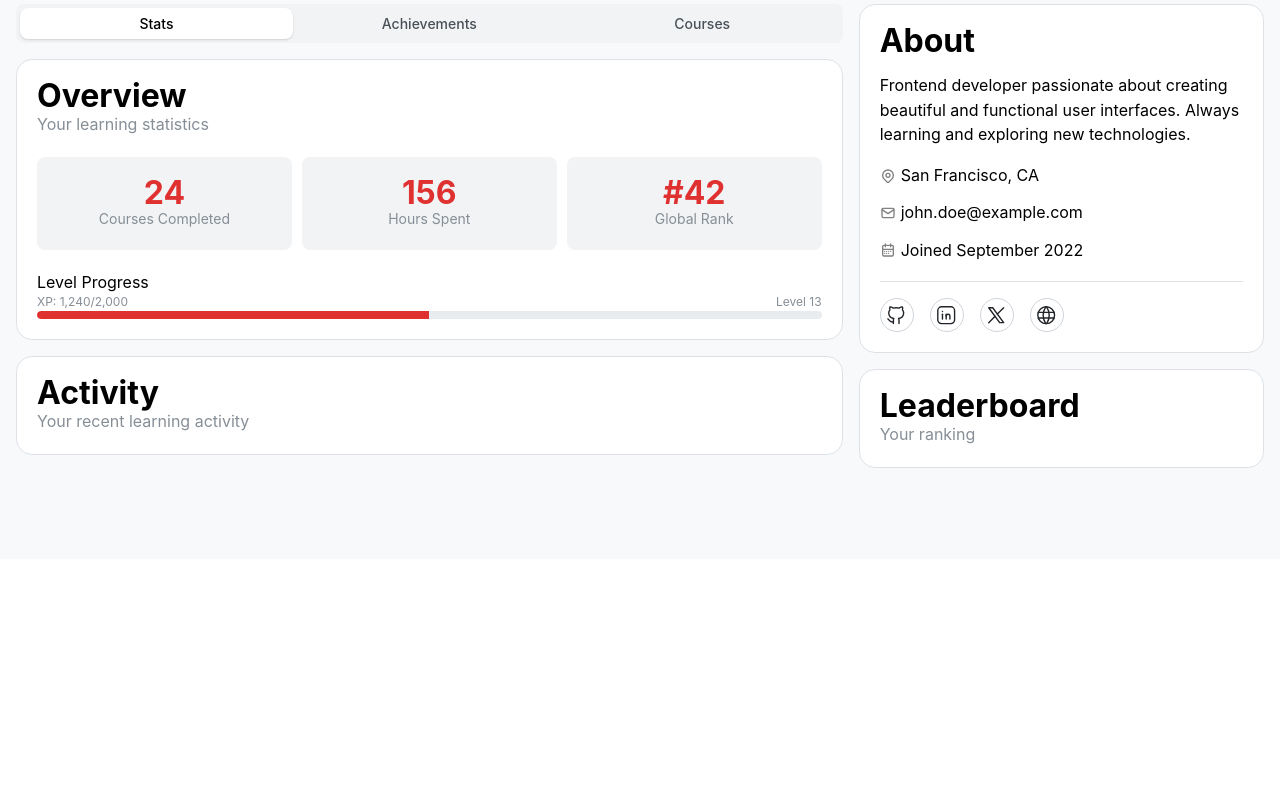
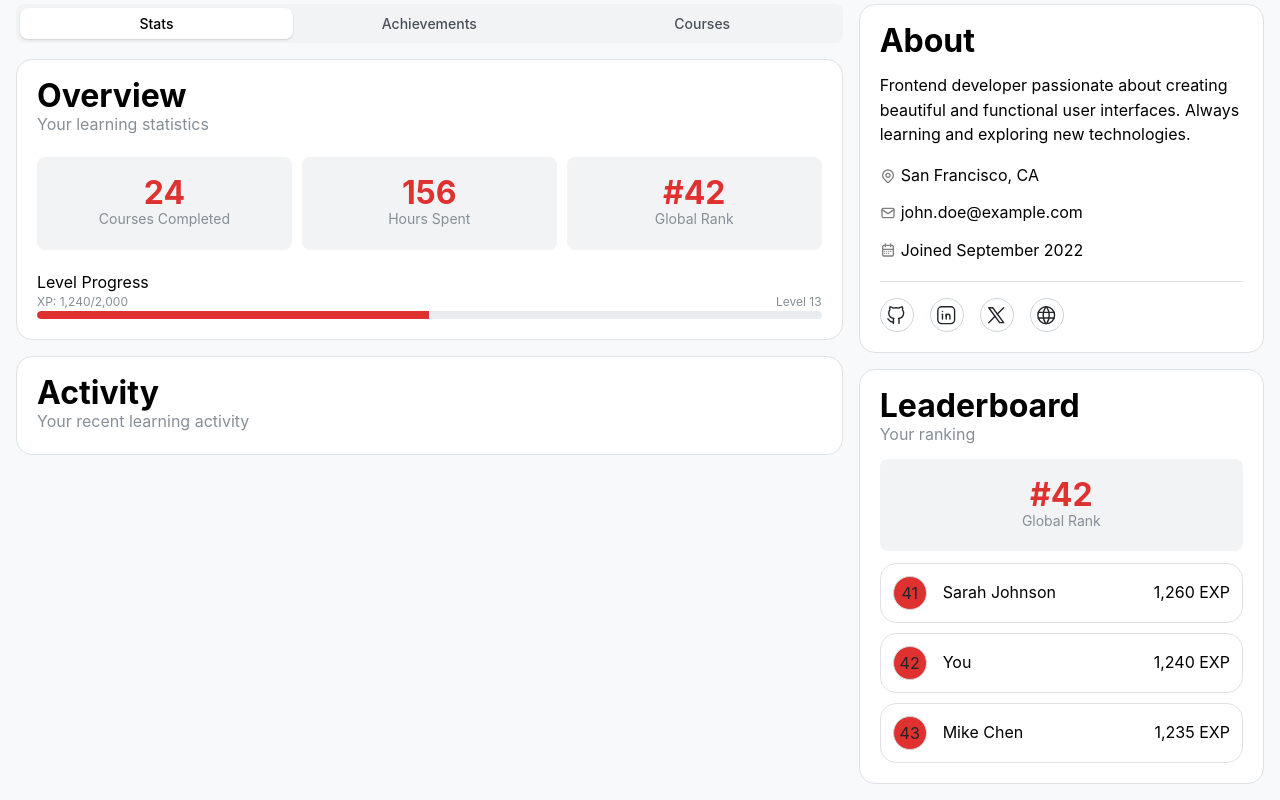
Before and after one commit to chickzilla/intania-hackathon, a Next.js app in the folder web/: page /profile in a window 1280 px wide. Shown: the part 241-1041 px from the top of the page. Before the commit the page ends 800 px from the top, so only its background shows below. Built offline with nearby package versions, Linux system fonts and the light colour scheme.

Commit message:
feat: add leaderboard

```diff
--- a/web/src/app/(authenticated)/profile/page.tsx
+++ b/web/src/app/(authenticated)/profile/page.tsx
@@ -16,6 +16,8 @@ import {
   Box,
   ActionIcon,
   Divider,
+  useComputedColorScheme,
+  ThemeIcon,
 } from "@mantine/core";
 import {
   IconBrandGithub,
@@ -30,7 +32,7 @@ import { useState } from "react";
 
 const ProfilePage = () => {
   const [activeTab, setActiveTab] = useState("Stats");
-
+  const darkMode = useComputedColorScheme() === "dark";
   return (
     <Stack>
       <Paper bg="red.8" radius="md" p="xl">
@@ -96,7 +98,7 @@ const ProfilePage = () => {
                   <Text c="gray">Your learning statistics</Text>
                   <Grid my="lg" gutter="xs">
                     <GridCol span={{ base: 12, md: 4 }}>
-                      <Paper bg="gray.1" p="lg">
+                      <Paper bg={darkMode ? "dark.6" : "gray.1"} p="lg">
                         <Stack gap={0}>
                           <Center>
                             <Text size="2rem" fw={700} c="red.8">
@@ -112,7 +114,7 @@ const ProfilePage = () => {
                       </Paper>
                     </GridCol>
                     <GridCol span={{ base: 12, xs: 6, md: 4 }}>
-                      <Paper bg="gray.1" p="lg">
+                      <Paper bg={darkMode ? "dark.6" : "gray.1"} p="lg">
                         <Stack gap={0}>
                           <Center>
                             <Text size="2rem" fw={700} c="red.8">
@@ -128,7 +130,7 @@ const ProfilePage = () => {
                       </Paper>
                     </GridCol>
                     <GridCol span={{ base: 12, xs: 6, md: 4 }}>
-                      <Paper bg="gray.1" p="lg">
+                      <Paper bg={darkMode ? "dark.6" : "gray.1"} p="lg">
                         <Stack gap={0}>
                           <Center>
                             <Text size="2rem" fw={700} c="red.8">
@@ -231,45 +233,25 @@ const ProfilePage = () => {
                 </Stack>
                 <Divider />
                 <Group>
-                  <ActionIcon
-                    variant="default"
-                    size="lg"
-                    radius="xl"
-                    aria-label="Settings"
-                  >
+                  <ActionIcon variant="default" size="lg" radius="xl">
                     <IconBrandGithub
                       style={{ width: "70%", height: "70%" }}
                       stroke={1.5}
                     />
                   </ActionIcon>
-                  <ActionIcon
-                    variant="default"
-                    size="lg"
-                    radius="xl"
-                    aria-label="Settings"
-                  >
+                  <ActionIcon variant="default" size="lg" radius="xl">
                     <IconBrandLinkedin
                       style={{ width: "70%", height: "70%" }}
                       stroke={1.5}
                     />
                   </ActionIcon>
-                  <ActionIcon
-                    variant="default"
-                    size="lg"
-                    radius="xl"
-                    aria-label="Settings"
-                  >
+                  <ActionIcon variant="default" size="lg" radius="xl">
                     <IconBrandX
                       style={{ width: "70%", height: "70%" }}
                       stroke={1.5}
                     />
                   </ActionIcon>
-                  <ActionIcon
-                    variant="default"
-                    size="lg"
-                    radius="xl"
-                    aria-label="Settings"
-                  >
+                  <ActionIcon variant="default" size="lg" radius="xl">
                     <IconWorld
                       style={{ width: "70%", height: "70%" }}
                       stroke={1.5}
@@ -283,6 +265,70 @@ const ProfilePage = () => {
                 Leaderboard
               </Text>
               <Text c="gray">Your ranking</Text>
+              <Paper bg={darkMode ? "dark.6" : "gray.1"} p="lg" my="sm">
+                <Stack gap={0}>
+                  <Center>
+                    <Text size="2rem" fw={700} c="red.8">
+                      #42
+                    </Text>
+                  </Center>
+                  <Center>
+                    <Text c="gray" size="sm">
+                      Global Rank
+                    </Text>
+                  </Center>
+                </Stack>
+              </Paper>
+              <Stack gap="xs">
+                <Paper p="sm" radius="lg" withBorder>
+                  <Group justify="space-between" w="100%">
+                    <Group>
+                      <ThemeIcon
+                        variant="default"
+                        size="lg"
+                        radius="xl"
+                        bg="red.8"
+                      >
+                        41
+                      </ThemeIcon>
+                      <Text>Sarah Johnson</Text>
+                    </Group>
+                    <Text>1,260 EXP</Text>
+                  </Group>
+                </Paper>
+                <Paper p="sm" radius="lg" withBorder>
+                  <Group justify="space-between" w="100%">
+                    <Group>
+                      <ThemeIcon
+                        variant="default"
+                        size="lg"
+                        radius="xl"
+                        bg="red.8"
+                      >
+                        42
+                      </ThemeIcon>
+                      <Text>You</Text>
+                    </Group>
+                    <Text>1,240 EXP</Text>
+                  </Group>
+                </Paper>
+                <Paper p="sm" radius="lg" withBorder>
+                  <Group justify="space-between" w="100%">
+                    <Group>
+                      <ThemeIcon
+                        variant="default"
+                        size="lg"
+                        radius="xl"
+                        bg="red.8"
+                      >
+                        43
+                      </ThemeIcon>
+                      <Text>Mike Chen</Text>
+                    </Group>
+                    <Text>1,235 EXP</Text>
+                  </Group>
+                </Paper>
+              </Stack>
             </Paper>
           </Stack>
         </GridCol>
```
